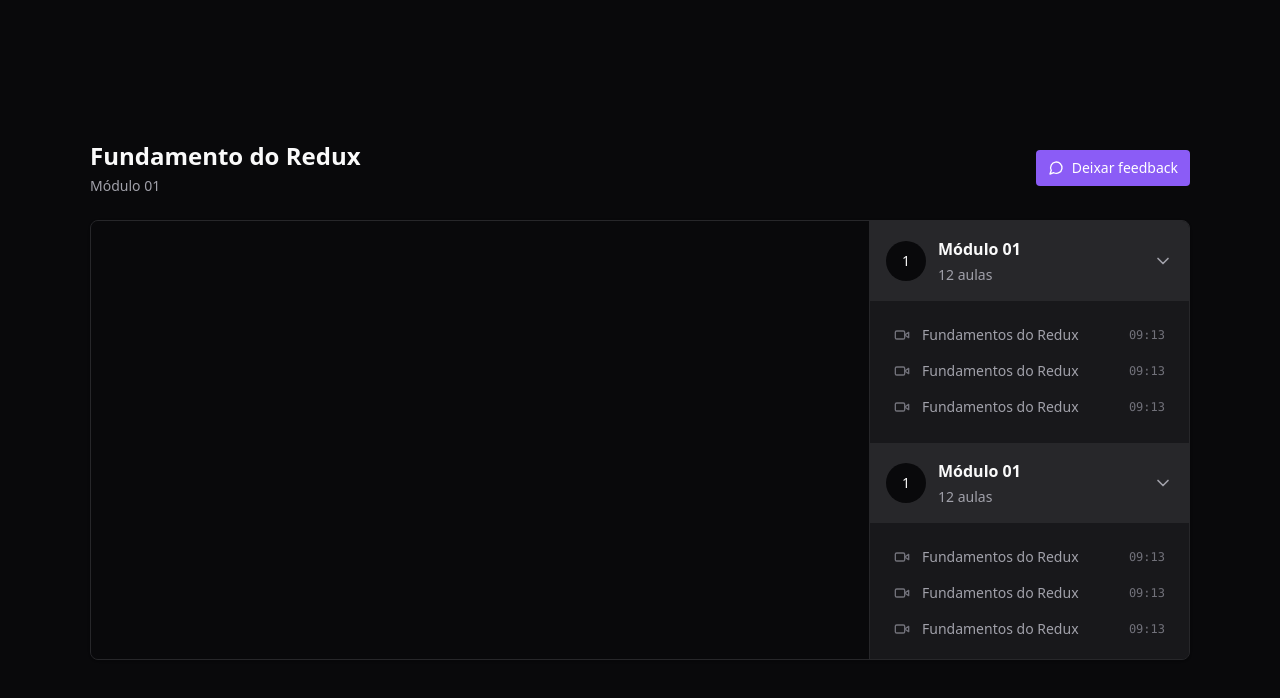
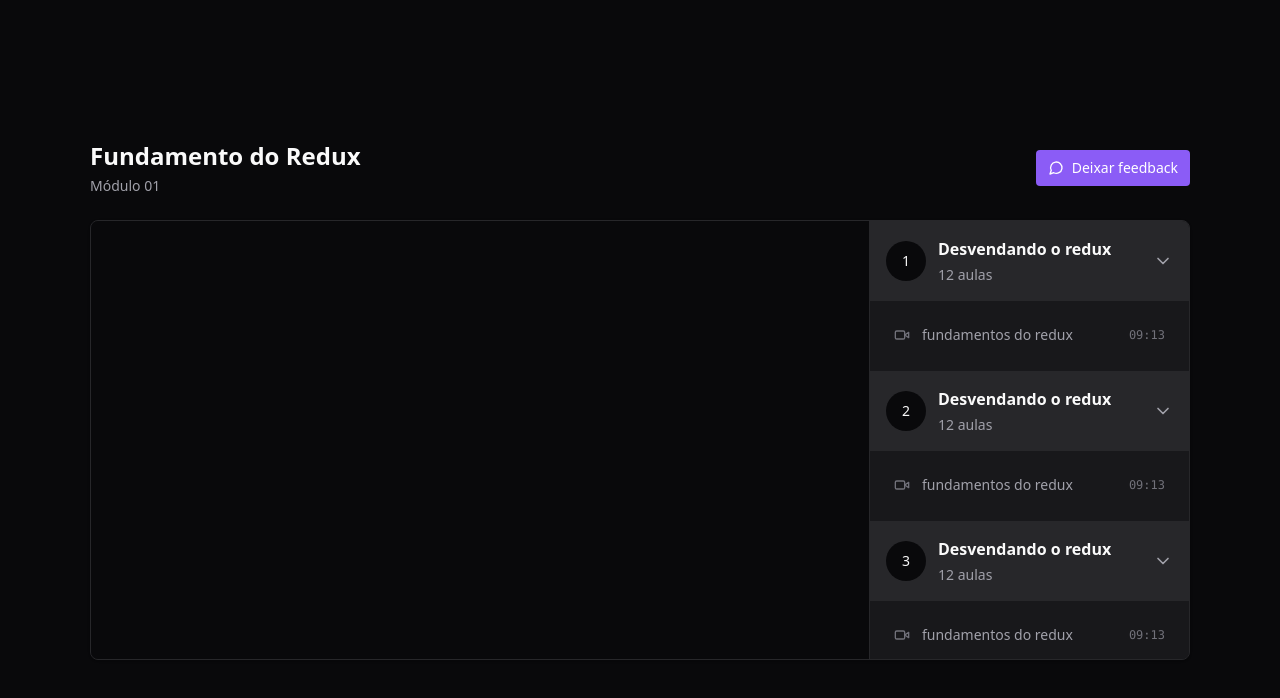
Before and after one commit to jfilipedias/react-redux-zustand, a React (Vite) app: page / in a window 1280 px wide. Shown: the top 698 px of the page. Built offline with nearby package versions, Linux system fonts and the light colour scheme.

Commit message:
refactor: Decouples player components

```diff
--- /dev/null
+++ b/src/components/header.tsx
@@ -0,0 +1,8 @@
+export function Header() {
+	return (
+		<div className="flex flex-col gap-1">
+			<h1 className="text-2xl font-bold">Fundamento do Redux</h1>
+			<span className="text-sm text-zinc-400">Módulo 01</span>
+		</div>
+	)
+}
--- /dev/null
+++ b/src/components/lesson.tsx
@@ -0,0 +1,18 @@
+import { Video } from 'lucide-react'
+
+interface LessonProps {
+	title: string
+	duration: string
+}
+
+export function Lesson({ title, duration }: LessonProps) {
+	return (
+		<button className="flex items-center gap-3 text-sm text-zinc-400">
+			<Video className="text-zinc-500" size={16} />
+			<span>{title}</span>
+			<span className="ml-auto font-mono text-xs text-zinc-500">
+				{duration}
+			</span>
+		</button>
+	)
+}
--- /dev/null
+++ b/src/components/module.tsx
@@ -0,0 +1,35 @@
+import { ChevronDown } from 'lucide-react'
+import { Lesson } from './lesson'
+
+interface ModuleProps {
+	index: number
+	title: string
+	lessonsAmount: number
+}
+
+export function Module({ index, title, lessonsAmount }: ModuleProps) {
+	return (
+		<div>
+			<button className="flex w-full items-center gap-3 bg-zinc-800 p-4">
+				<div className="flex h-10 w-10 items-center justify-center rounded-full bg-zinc-950 text-sm">
+					{index + 1}
+				</div>
+
+				<div className="flex flex-col gap-1 text-left">
+					<strong>{title}</strong>
+					<span className="text-sm text-zinc-400">
+						{lessonsAmount === 1
+							? `${lessonsAmount} aula`
+							: `${lessonsAmount} aulas`}
+					</span>
+				</div>
+
+				<ChevronDown className="ml-auto text-zinc-400" size={20} />
+			</button>
+
+			<nav className="relative flex flex-col gap-4 p-6">
+				<Lesson title="fundamentos do redux" duration="09:13" />
+			</nav>
+		</div>
+	)
+}
--- /dev/null
+++ b/src/components/video.tsx
@@ -0,0 +1,14 @@
+import ReactPlayer from 'react-player'
+
+export function Video() {
+	return (
+		<div className="aspect-video w-full bg-zinc-950">
+			<ReactPlayer
+				url="https://youtube.com/watch?v=Jai8w6K_GnY"
+				width="100%"
+				height="100%"
+				controls
+			/>
+		</div>
+	)
+}
--- a/src/pages/player.tsx
+++ b/src/pages/player.tsx
@@ -1,15 +1,14 @@
-import ReactPlayer from 'react-player'
-import { ChevronDown, MessageCircle, Video } from 'lucide-react'
+import { MessageCircle } from 'lucide-react'
+import { Header } from '@/components/header'
+import { Module } from '@/components/module'
+import { Video } from '@/components/video'
 
 export function Player() {
 	return (
 		<div className="flex h-screen items-center justify-center bg-zinc-950 text-zinc-50">
 			<div className="flex w-[1100px] flex-col gap-6">
 				<div className="flex items-center justify-between">
-					<div className="flex flex-col gap-1">
-						<h1 className="text-2xl font-bold">Fundamento do Redux</h1>
-						<span className="text-sm text-zinc-400">Módulo 01</span>
-					</div>
+					<Header />
 
 					<button className="flex items-center gap-2 rounded bg-violet-500 px-3 py-2 text-sm font-medium text-white hover:bg-violet-600">
 						<MessageCircle size={16} />
@@ -19,139 +18,13 @@
 
 				<main className="relative flex overflow-hidden rounded-lg border border-zinc-800 bg-zinc-900 pr-80 shadow">
 					<div className="flex-1">
-						<div className="aspect-video w-full bg-zinc-950">
-							<ReactPlayer
-								url="https://youtube.com/watch?v=Jai8w6K_GnY"
-								width="100%"
-								height="100%"
-								controls
-							/>
-						</div>
+						<Video />
 					</div>
 
 					<aside className="scrollbar-thumb-zinc-700 scrollbar-thin scrollbar-track-zinc-950 absolute inset-y-0 right-0 w-80 divide-y-2 divide-zinc-900 overflow-y-scroll border-l border-zinc-800 bg-zinc-900">
-						<div>
-							<button className="flex w-full items-center gap-3 bg-zinc-800 p-4">
-								<div className="flex h-10 w-10 items-center justify-center rounded-full bg-zinc-950 text-sm">
-									1
-								</div>
-
-								<div className="flex flex-col gap-1 text-left">
-									<strong>Módulo 01</strong>
-									<span className="text-sm text-zinc-400">12 aulas</span>
-								</div>
-
-								<ChevronDown className="ml-auto text-zinc-400" size={20} />
-							</button>
-
-							<nav className="relative flex flex-col gap-4 p-6">
-								<button className="flex items-center gap-3 text-sm text-zinc-400">
-									<Video className="text-zinc-500" size={16} />
-									<span>Fundamentos do Redux</span>
-									<span className="ml-auto font-mono text-xs text-zinc-500">
-										09:13
-									</span>
-								</button>
-
-								<button className="flex items-center gap-3 text-sm text-zinc-400">
-									<Video className="text-zinc-500" size={16} />
-									<span>Fundamentos do Redux</span>
-									<span className="ml-auto font-mono text-xs text-zinc-500">
-										09:13
-									</span>
-								</button>
-
-								<button className="flex items-center gap-3 text-sm text-zinc-400">
-									<Video className="text-zinc-500" size={16} />
-									<span>Fundamentos do Redux</span>
-									<span className="ml-auto font-mono text-xs text-zinc-500">
-										09:13
-									</span>
-								</button>
-							</nav>
-						</div>
-
-						<div>
-							<button className="flex w-full items-center gap-3 bg-zinc-800 p-4">
-								<div className="flex h-10 w-10 items-center justify-center rounded-full bg-zinc-950 text-sm">
-									1
-								</div>
-
-								<div className="flex flex-col gap-1 text-left">
-									<strong>Módulo 01</strong>
-									<span className="text-sm text-zinc-400">12 aulas</span>
-								</div>
-
-								<ChevronDown className="ml-auto text-zinc-400" size={20} />
-							</button>
-
-							<nav className="relative flex flex-col gap-4 p-6">
-								<button className="flex items-center gap-3 text-sm text-zinc-400">
-									<Video className="text-zinc-500" size={16} />
-									<span>Fundamentos do Redux</span>
-									<span className="ml-auto font-mono text-xs text-zinc-500">
-										09:13
-									</span>
-								</button>
-
-								<button className="flex items-center gap-3 text-sm text-zinc-400">
-									<Video className="text-zinc-500" size={16} />
-									<span>Fundamentos do Redux</span>
-									<span className="ml-auto font-mono text-xs text-zinc-500">
-										09:13
-									</span>
-								</button>
-
-								<button className="flex items-center gap-3 text-sm text-zinc-400">
-									<Video className="text-zinc-500" size={16} />
-									<span>Fundamentos do Redux</span>
-									<span className="ml-auto font-mono text-xs text-zinc-500">
-										09:13
-									</span>
-								</button>
-							</nav>
-						</div>
-
-						<div>
-							<button className="flex w-full items-center gap-3 bg-zinc-800 p-4">
-								<div className="flex h-10 w-10 items-center justify-center rounded-full bg-zinc-950 text-sm">
-									1
-								</div>
-
-								<div className="flex flex-col gap-1 text-left">
-									<strong>Módulo 01</strong>
-									<span className="text-sm text-zinc-400">12 aulas</span>
-								</div>
-
-								<ChevronDown className="ml-auto text-zinc-400" size={20} />
-							</button>
-
-							<nav className="relative flex flex-col gap-4 p-6">
-								<button className="flex items-center gap-3 text-sm text-zinc-400">
-									<Video className="text-zinc-500" size={16} />
-									<span>Fundamentos do Redux</span>
-									<span className="ml-auto font-mono text-xs text-zinc-500">
-										09:13
-									</span>
-								</button>
-
-								<button className="flex items-center gap-3 text-sm text-zinc-400">
-									<Video className="text-zinc-500" size={16} />
-									<span>Fundamentos do Redux</span>
-									<span className="ml-auto font-mono text-xs text-zinc-500">
-										09:13
-									</span>
-								</button>
-
-								<button className="flex items-center gap-3 text-sm text-zinc-400">
-									<Video className="text-zinc-500" size={16} />
-									<span>Fundamentos do Redux</span>
-									<span className="ml-auto font-mono text-xs text-zinc-500">
-										09:13
-									</span>
-								</button>
-							</nav>
-						</div>
+						<Module index={0} title="Desvendando o redux" lessonsAmount={12} />
+						<Module index={1} title="Desvendando o redux" lessonsAmount={12} />
+						<Module index={2} title="Desvendando o redux" lessonsAmount={12} />
 					</aside>
 				</main>
 			</div>
```
